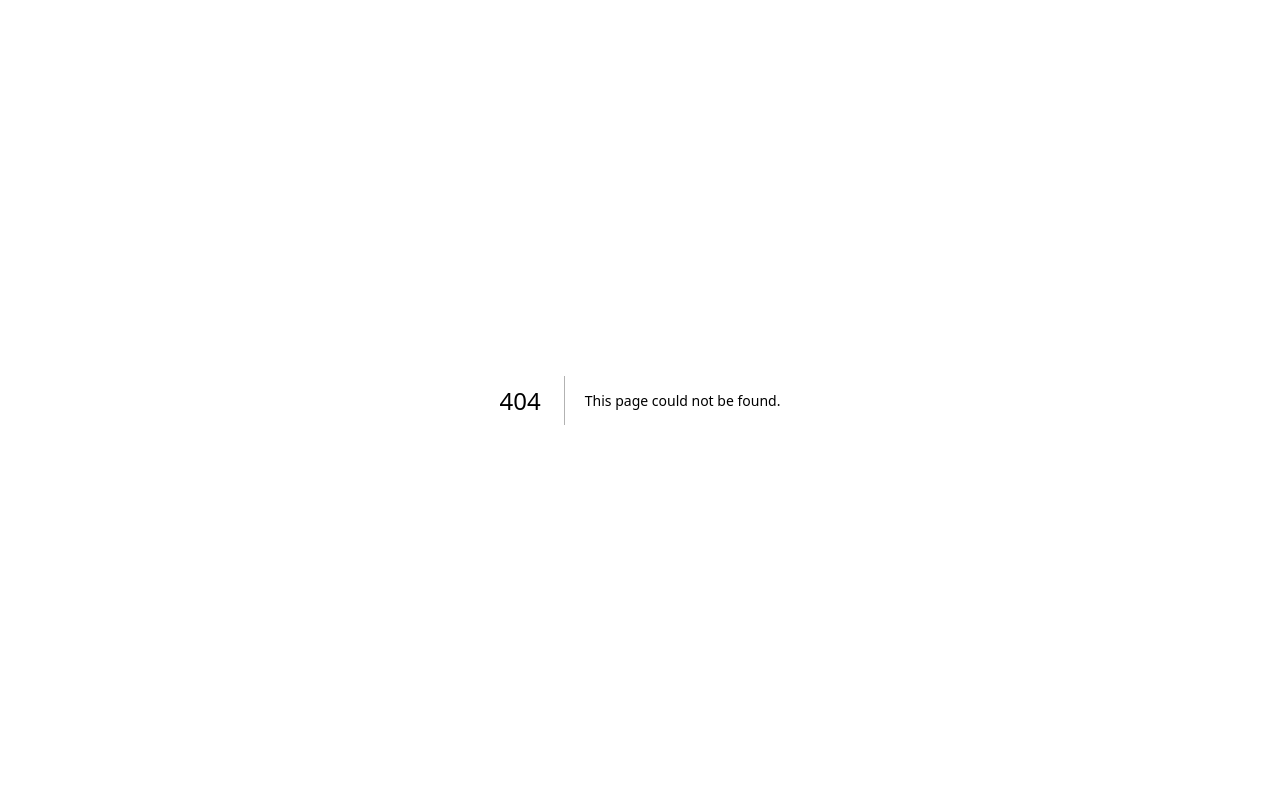
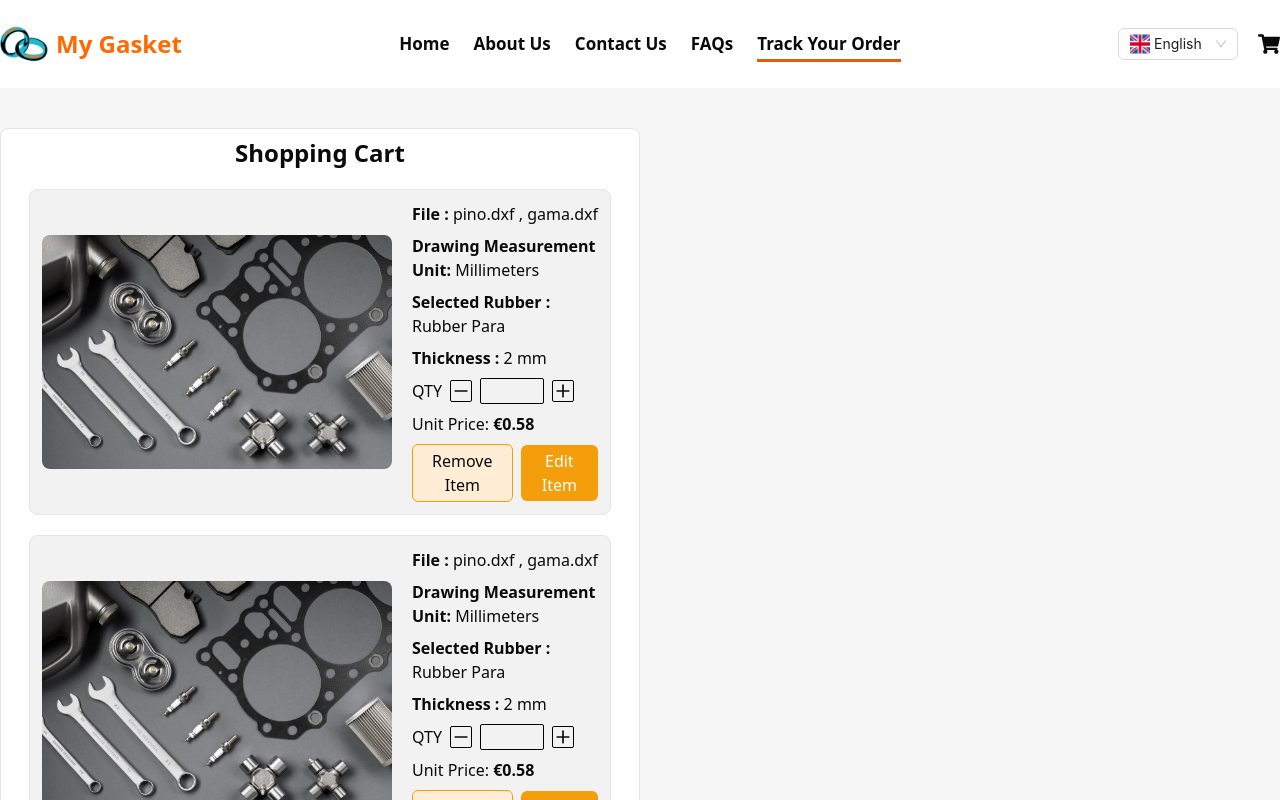
Before and after one commit to shukumar-542/my-gasket, a Next.js app: page /track-order in a window 1280 px wide. Before the commit this address had no page. Shown: the top 800 px of the page. Built offline with nearby package versions, Linux system fonts and the light colour scheme.

Commit message:
implement shopping cart

```diff
--- a/src/app/(withCommonLayout)/materials-quote/page.tsx
+++ b/src/app/(withCommonLayout)/materials-quote/page.tsx
@@ -10,6 +10,7 @@ import { FiPaperclip, FiPlus } from "react-icons/fi";
 import { LuMinus } from "react-icons/lu";
 import { FaDollarSign } from "react-icons/fa";
 import { MdShoppingCart } from "react-icons/md";
+import Link from "next/link";
 const MaterialsQuotePage = () => {
   const [file, setFile] = useState<File | null>(null);
   const [files, setFiles] = useState<File[]>([]);
@@ -176,8 +177,11 @@ const MaterialsQuotePage = () => {
               >
                 <FiPaperclip size={20} />
               </button>
-              <Input placeholder="Additional Text..."   variant="borderless" className="border-none" />
-
+              <Input
+                placeholder="Additional Text..."
+                variant="borderless"
+                className="border-none"
+              />
             </div>
           </div>
         </div>
@@ -254,10 +258,12 @@ const MaterialsQuotePage = () => {
             </p>
             <p>4.49</p>
           </div>
-          <button className="bg-[#F97316] px-5 py-2 rounded-sm cursor-pointer flex items-center gap-2">
-            <MdShoppingCart size={20} color="white" />
-            Add to Cart
-          </button>
+          <Link href={"/track-order"}>
+            <button className="bg-[#F97316] px-5 py-2 rounded-sm cursor-pointer flex items-center gap-2">
+              <MdShoppingCart size={20} color="white" />
+              Add to Cart
+            </button>
+          </Link>
         </div>
       </div>
     </div>
--- /dev/null
+++ b/src/app/(withCommonLayout)/track-order/page.tsx
@@ -0,0 +1,133 @@
+"use client";
+import React, { useState } from "react";
+import product from "../../../assets/product2.png";
+import Image from "next/image";
+import { FiPlus } from "react-icons/fi";
+import { LuMinus } from "react-icons/lu";
+const TrackOrderPage = () => {
+  const [quantity, setQuantity] = useState(0);
+  return (
+    <div className="mt-22 py-10 container mx-auto">
+      <div className="grid grid-cols-1 md:grid-cols-2 ">
+        <div className="bg-white border rounded-md p-2 ">
+          <h1 className="text-2xl font-bold text-center">Shopping Cart</h1>
+          <div className="flex  items-center gap-5 border rounded-md bg-[#F2F2F2] m-5 p-3">
+            <Image
+              src={product}
+              height={400}
+              width={350}
+              alt="img"
+              className="rounded-md"
+            />
+            <div className="space-y-2">
+              <p>
+                <span className="font-semibold">File :</span> pino.dxf ,
+                gama.dxf{" "}
+              </p>
+              <p>
+                <span className="font-semibold">Drawing Measurement Unit:</span>{" "}
+                Millimeters{" "}
+              </p>
+              <p>
+                <span className="font-semibold">Selected Rubber :</span> Rubber
+                Para{" "}
+              </p>
+              <p>
+                <span className="font-semibold">Thickness :</span> 2 mm
+              </p>
+              <div className="flex gap-2 items-center">
+                <p>QTY</p>
+                <button
+                  //   onClick={decrement}
+                  className="border border-black rounded-[2px] cursor-pointer"
+                >
+                  <LuMinus size={20} />
+                </button>
+                <input
+                  //   value={quantity}
+                  //   onChange={}
+                  className="w-16 border border-black text-center rounded-[2px]"
+                />
+                <button
+                  //   onClick={increment}
+                  className="border border-black rounded-[2px] cursor-pointer"
+                >
+                  <FiPlus size={20} />
+                </button>
+              </div>
+              <p>
+                {" "}
+                Unit Price: <span className="font-semibold">€0.58</span>
+
+
+              </p>
+              <div className="flex items-center gap-2">
+                    <button className="bg-[#FFEDD5] border border-[#F59E0B] px-4 py-1 rounded-sm">Remove Item</button>
+                    <button className="bg-[#F59E0B] text-white  px-4 py-1 rounded-sm">Edit Item</button>
+                </div>
+            </div>
+          </div>
+          <div className="flex  items-center gap-5 border rounded-md bg-[#F2F2F2] m-5 p-3">
+            <Image
+              src={product}
+              height={400}
+              width={350}
+              alt="img"
+              className="rounded-md"
+            />
+            <div className="space-y-2">
+              <p>
+                <span className="font-semibold">File :</span> pino.dxf ,
+                gama.dxf{" "}
+              </p>
+              <p>
+                <span className="font-semibold">Drawing Measurement Unit:</span>{" "}
+                Millimeters{" "}
+              </p>
+              <p>
+                <span className="font-semibold">Selected Rubber :</span> Rubber
+                Para{" "}
+              </p>
+              <p>
+                <span className="font-semibold">Thickness :</span> 2 mm
+              </p>
+              <div className="flex gap-2 items-center">
+                <p>QTY</p>
+                <button
+                  //   onClick={decrement}
+                  className="border border-black rounded-[2px] cursor-pointer"
+                >
+                  <LuMinus size={20} />
+                </button>
+                <input
+                  //   value={quantity}
+                  //   onChange={}
+                  className="w-16 border border-black text-center rounded-[2px]"
+                />
+                <button
+                  //   onClick={increment}
+                  className="border border-black rounded-[2px] cursor-pointer"
+                >
+                  <FiPlus size={20} />
+                </button>
+              </div>
+              <p>
+                {" "}
+                Unit Price: <span className="font-semibold">€0.58</span>
+
+
+              </p>
+              <div className="flex items-center gap-2">
+                    <button className="bg-[#FFEDD5] border border-[#F59E0B] px-4 py-1 rounded-sm">Remove Item</button>
+                    <button className="bg-[#F59E0B] text-white  px-4 py-1 rounded-sm">Edit Item</button>
+                </div>
+            </div>
+          </div>
+        </div>
+        <div></div>
+      </div>
+    </div>
+  );
+};
+
+export default TrackOrderPage;
```
